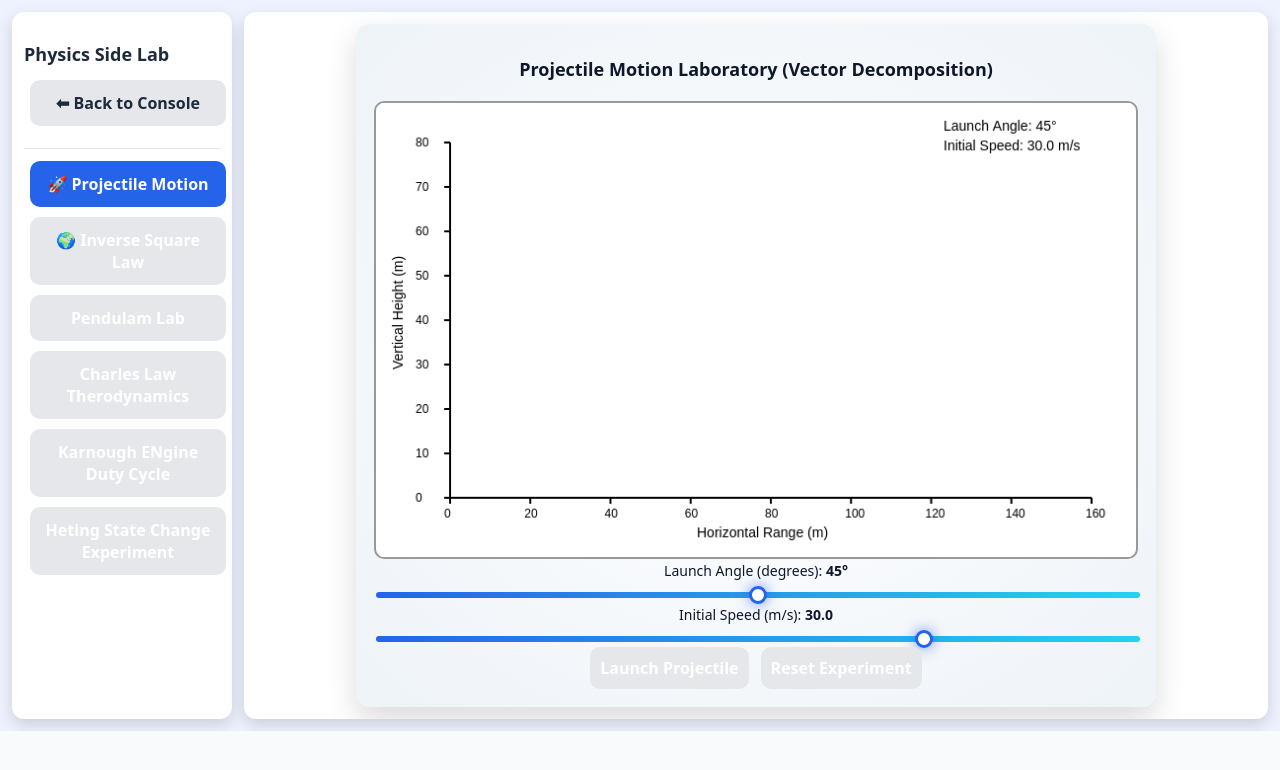
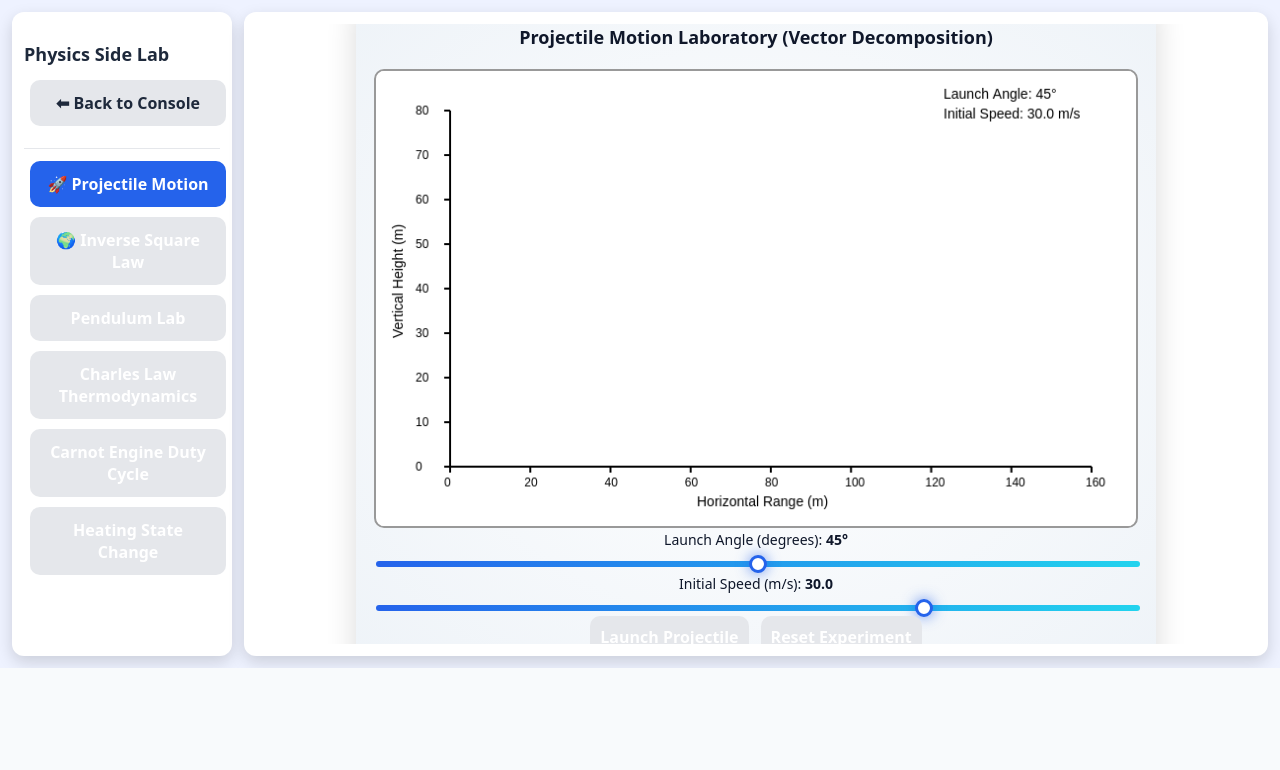
Before and after one commit to Assam157/RadiationLab, a React (Create React App) app: page /sid in a window 1280 px wide. Shown: the top 770 px of the page. Built offline with nearby package versions, Linux system fonts and the light colour scheme.

Commit message:
Add files via upload

```diff
--- a/src/components/EMLab.css
+++ b/src/components/EMLab.css
@@ -284,33 +284,3 @@ canvas {
     max-height: 96dvh;
   }
 }
-/* ======================================================
-   GLOBAL 700 × 420 CANVAS SYSTEM
-   ====================================================== */
-.global-canvas-frame {
-  position: relative;
-  background: transparent;
-  overflow: hidden;
-  display: flex;
-  align-items: center;
-  justify-content: center;
-}
-
-/* Scale everything INSIDE without touching logic */
-.global-canvas-scale {
-  transform-origin: top left;
-}
-
-/* Auto-scale based on container */
-.lab-canvas-wrap {
-  position: relative;
-  display: flex;
-  align-items: center;
-  justify-content: center;
-  overflow: hidden;
-}
-
-/* Ensure children don't escape */
-.global-canvas-frame * {
-  max-width: none;
-}
--- a/src/components/EMLab.jsx
+++ b/src/components/EMLab.jsx
@@ -12,8 +12,8 @@ import OrbitalBoxes from "./ElectronBoxes";
 import "./EMLab.css";
 
 /* ================= GLOBAL CANVAS SIZE ================= */
-const GLOBAL_W = 700;
-const GLOBAL_H = 420;
+const GLOBAL_W = 1000;
+const GLOBAL_H = 920;
 
 export default function EMLab() {
   const navigate = useNavigate();
--- a/src/components/PhysicsLabSideBar.jsx
+++ b/src/components/PhysicsLabSideBar.jsx
@@ -1,12 +1,18 @@
  import React, { useState } from "react";
 import { useNavigate } from "react-router-dom";
+
 import ProjectileMotionLab from "./ProjectileMotionLab";
 import InverseSquareLawLab from "./InverseSquareLaw";
 import CharlesLawExperiment from "./CharlesLawExperiment";
 import CarnotEngineExperiment from "./KarnoughCycle";
 import HeatingCurveWithParticles from "./StateTemp";
 import PendulumEnergyLab from "./PendulamExperiment";
+
 import "./SidebarPhysicsLab.css";
+
+/* ================= GLOBAL CANVAS SIZE ================= */
+const GLOBAL_W = 1200;
+const GLOBAL_H = 620;
 
 export default function SidebarPhysicsLab() {
   const [activeLab, setActiveLab] = useState("projectile");
@@ -14,11 +20,10 @@ export default function SidebarPhysicsLab() {
 
   return (
     <div className="sidebar-lab-root">
-      {/* SIDEBAR */}
+      {/* ================= SIDEBAR ================= */}
       <div className="sidebar">
         <h3>Physics Side Lab</h3>
 
-        {/* 🔙 BACK BUTTON */}
         <button className="back-btn" onClick={() => navigate("/")}>
           ⬅ Back to Console
         </button>
@@ -43,38 +48,50 @@ export default function SidebarPhysicsLab() {
           className={activeLab === "pendulam" ? "active" : ""}
           onClick={() => setActiveLab("pendulam")}
         >
-         Pendulam Lab
+          Pendulum Lab
         </button>
-
 
         <button
           className={activeLab === "charles" ? "active" : ""}
           onClick={() => setActiveLab("charles")}
         >
-           Charles Law Therodynamics
+          Charles Law Thermodynamics
         </button>
+
         <button
           className={activeLab === "karnough" ? "active" : ""}
           onClick={() => setActiveLab("karnough")}
         >
-            Karnough ENgine Duty Cycle
+          Carnot Engine Duty Cycle
         </button>
+
         <button
-          className={activeLab === "inverse" ? "active" : ""}
+          className={activeLab === "heat" ? "active" : ""}
           onClick={() => setActiveLab("heat")}
         >
-          Heting State Change Experiment
+          Heating State Change
         </button>
       </div>
 
-      {/* LAB VIEW */}
+      {/* ================= LAB VIEW ================= */}
       <div className="lab-view">
+        {/* GLOBAL VIEWPORT */}
+        <div
+          className="global-canvas-frame"
+          style={{
+            width: GLOBAL_W,
+            height: GLOBAL_H
+          }}
+        >
+          <div className="global-canvas-scale">
             {activeLab === "projectile" && <ProjectileMotionLab />}
             {activeLab === "inverse" && <InverseSquareLawLab />}
             {activeLab === "charles" && <CharlesLawExperiment />}
-        {activeLab ==="karnough" && <CarnotEngineExperiment/>}
-        {activeLab ==="heat" && <HeatingCurveWithParticles/>}
-        {activeLab ==="pendulam" && <PendulumEnergyLab/>}
+            {activeLab === "karnough" && <CarnotEngineExperiment />}
+            {activeLab === "heat" && <HeatingCurveWithParticles />}
+            {activeLab === "pendulam" && <PendulumEnergyLab />}
+          </div>
+        </div>
       </div>
     </div>
   );
--- a/src/components/SidebarPhysicsLab.css
+++ b/src/components/SidebarPhysicsLab.css
@@ -72,3 +72,27 @@
   border: none;
   border-top: 1px solid #e5e7eb;
 }
+
+/* ======================================================
+   GLOBAL 700 × 420 CANVAS SYSTEM
+   ====================================================== */
+.global-canvas-frame {
+  position: relative;
+  overflow: hidden;
+  display: flex;
+  align-items: center;
+  justify-content: center;
+}
+
+/* Scale wrapper (future-proof) */
+.global-canvas-scale {
+  transform-origin: top left;
+}
+
+/* Ensure lab view centers canvas */
+.lab-view {
+  display: flex;
+  align-items: center;
+  justify-content: center;
+  overflow: hidden;
+}
```
Lines whose indentation alone changed are shown as unchanged.
